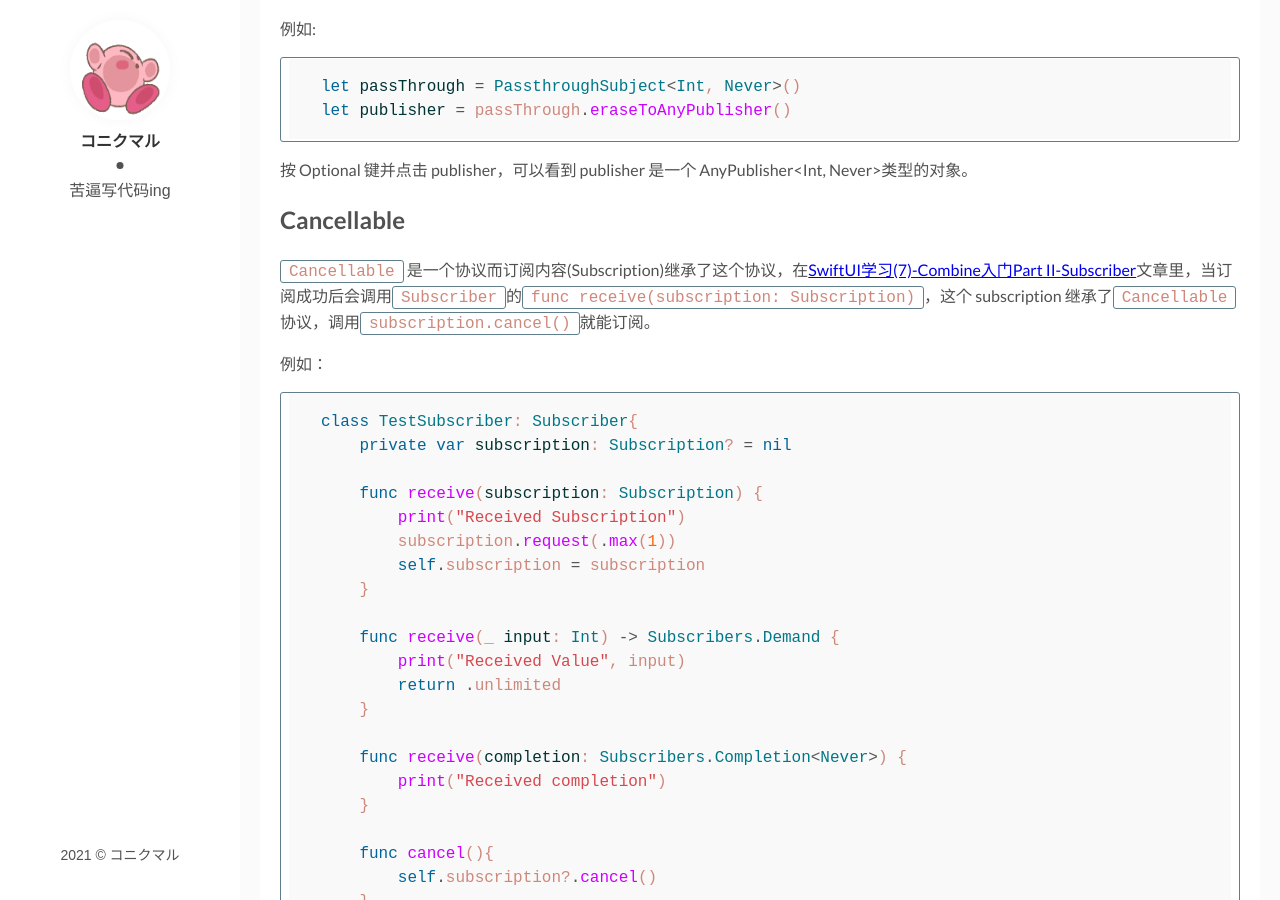
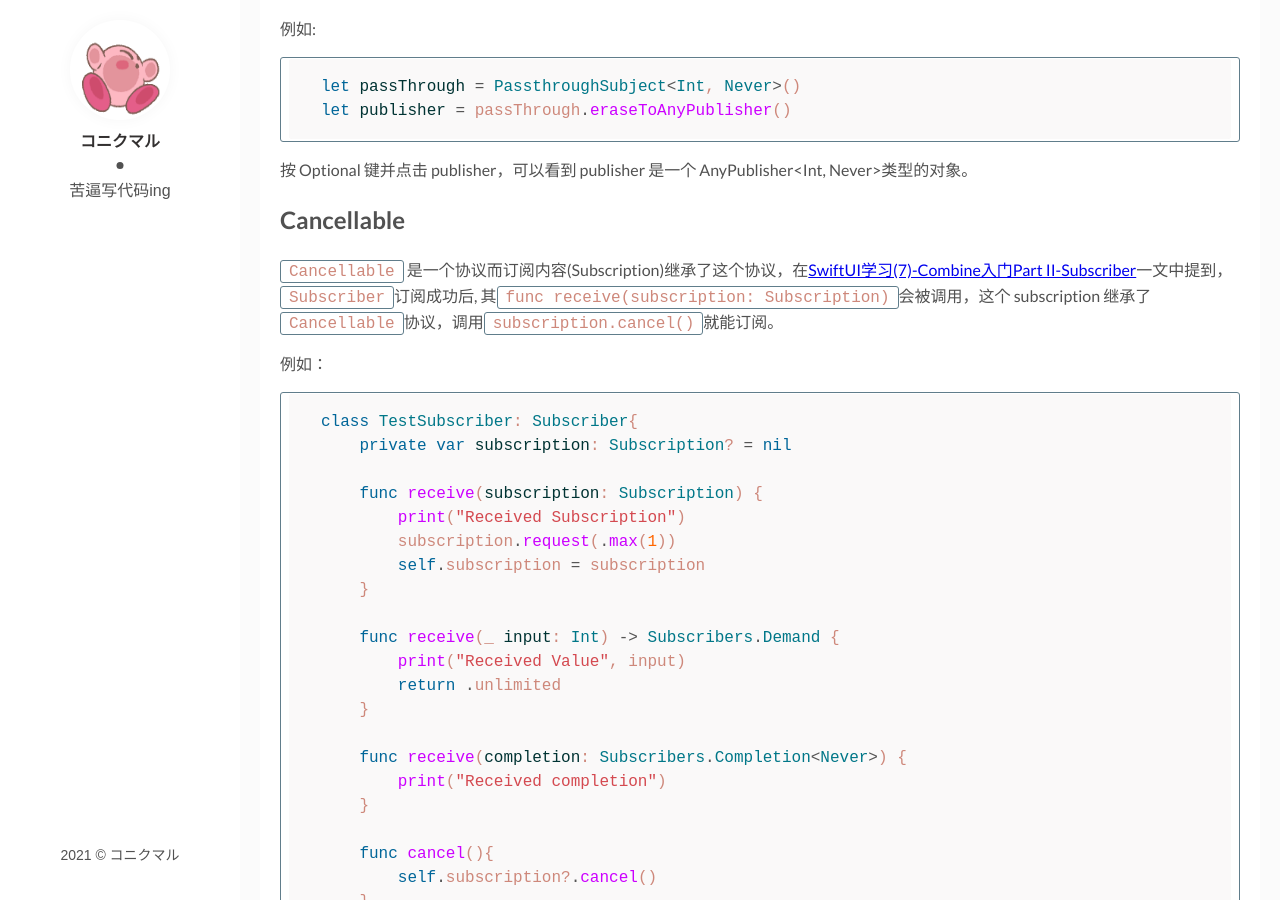
Before and after one commit to RiuHDuo/riuhduo.github.io, a Jekyll site: the page built from _posts/2021-10-25-SwiftUI-Combine-part-3.md, in a window 1280 px wide and 900 px high, scrolled down 1898 px. Built offline with Jekyll 4.4.1, drawn with Linux system fonts in a browser that asks for light colours; comment, search, counter and statistics services are not loaded.

Commit message:
Update 2021-10-25-SwiftUI-Combine-part-3.md

```diff
--- a/_posts/2021-10-25-SwiftUI-Combine-part-3.md
+++ b/_posts/2021-10-25-SwiftUI-Combine-part-3.md
@@ -83,7 +83,7 @@
 
 ## Cancellable
 
-`Cancellable` 是一个协议而订阅内容(Subscription)继承了这个协议，在[SwiftUI学习(7)-Combine入门Part II-Subscriber](https://meatball.tech/SwiftUI-Combine-part-2/)文章里，当订阅成功后会调用`Subscriber`的`func receive(subscription: Subscription)`，这个 subscription 继承了`Cancellable`协议，调用`subscription.cancel()`就能订阅。
+`Cancellable` 是一个协议而订阅内容(Subscription)继承了这个协议，在[SwiftUI学习(7)-Combine入门Part II-Subscriber](https://meatball.tech/SwiftUI-Combine-part-2/)一文中提到，`Subscriber`订阅成功后, 其`func receive(subscription: Subscription)`会被调用，这个 subscription 继承了`Cancellable`协议，调用`subscription.cancel()`就能订阅。
 
 例如：
 
```
